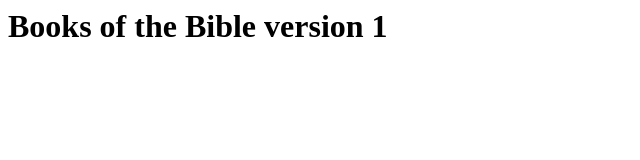
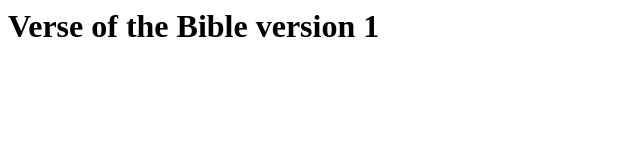
Before and after one commit to Mgabrielq/test-1, a plain HTML site: page index.html in a window 1280 px wide. Shown: the whole page, without its empty margins (0-640 px from the left). Drawn offline with Linux system fonts and the light colour scheme.

Commit message:
Changed index

```diff
--- a/index.html
+++ b/index.html
@@ -1,7 +1,7 @@
-<h1>Books of the Bible version 1</h1>
+<h1>Verse of the Bible version 1</h1>
 <div id="container" style="color: red"></div>
 <script>
-    // const div = document.getElementById('container');
+    // const element = document.getElementById('container');
 
     // fetch('http://localhost:3000/bible')
     // .then((res) => res.json())
```
